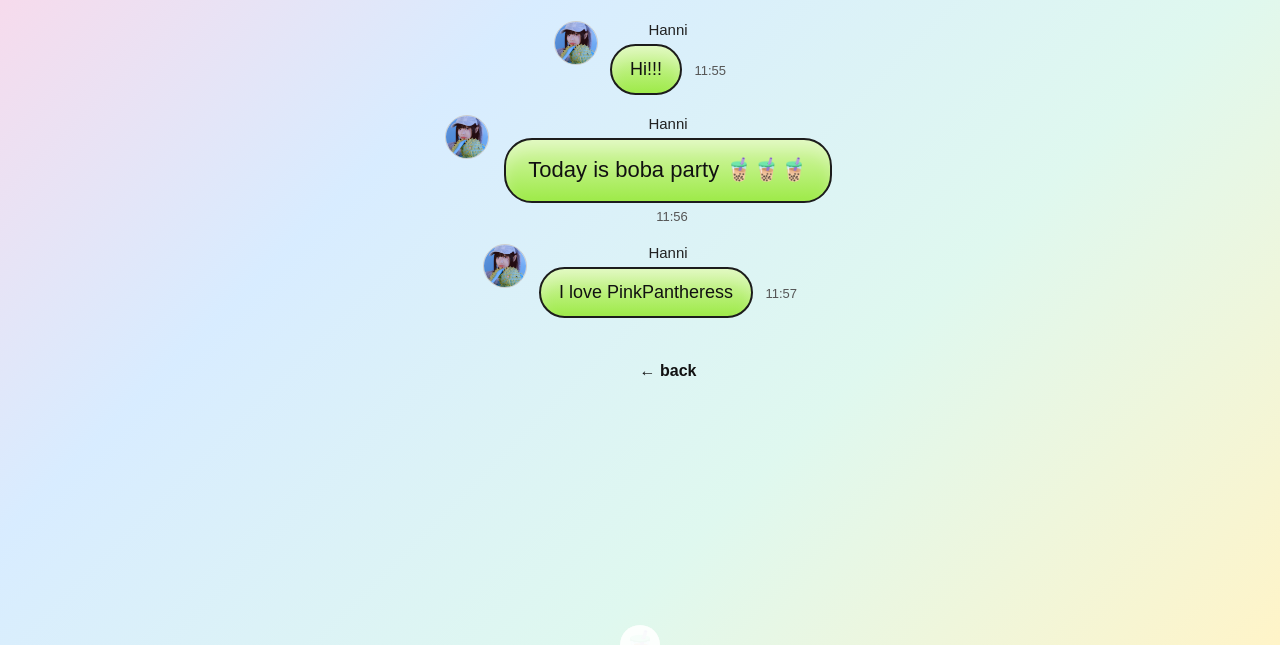
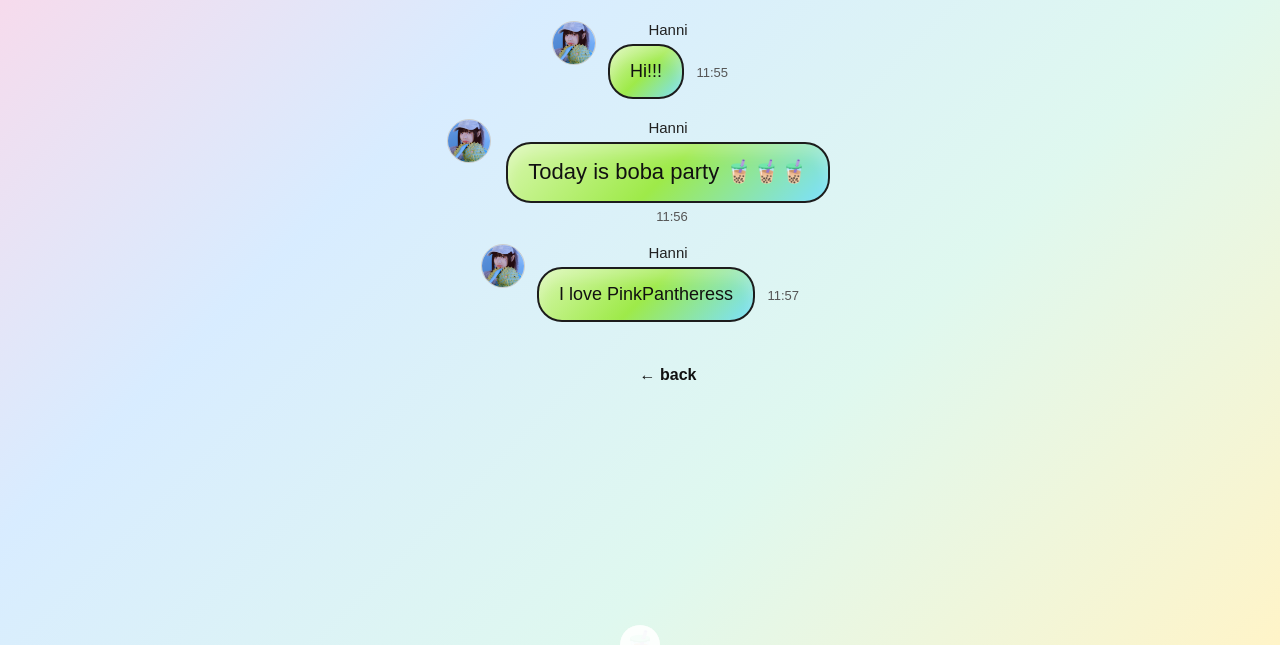
Before and after one commit to Mikey-0000/Newjeans, a plain HTML site: page hanni.html in a window 1280 px wide. Shown: the part 155-800 px from the top of the page. Drawn offline with Linux system fonts and the light colour scheme.

Commit message:
Update styles.css

```diff
--- a/styles.css
+++ b/styles.css
@@ -487,3 +487,14 @@ background: linear-gradient(
 #fff4c8
 );
 }
+.bubble{
+background: linear-gradient(
+135deg,
+#d8f7ae,
+#9eea49,
+#7be0ff
+);
+border-radius:25px;
+padding:14px 20px;
+border:2px solid #1c1c1c;
+}
```
